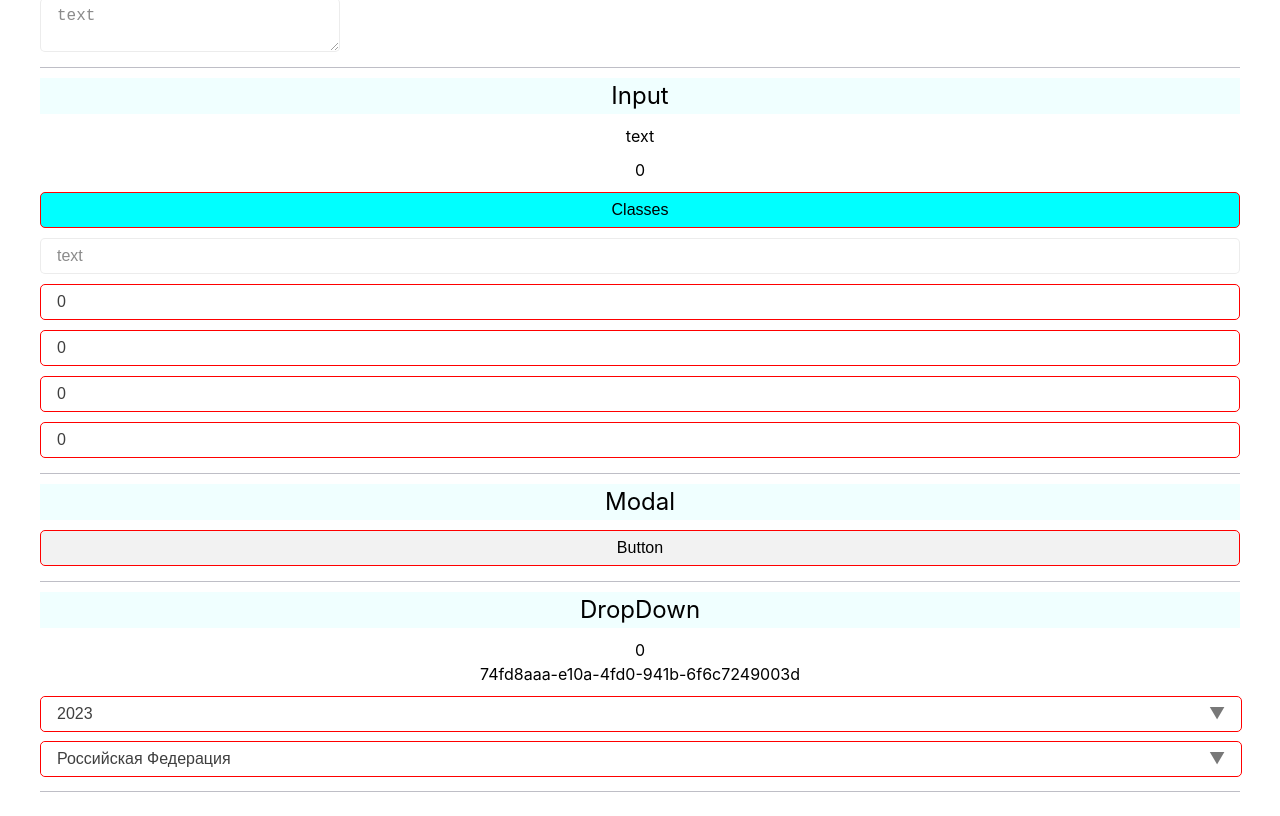
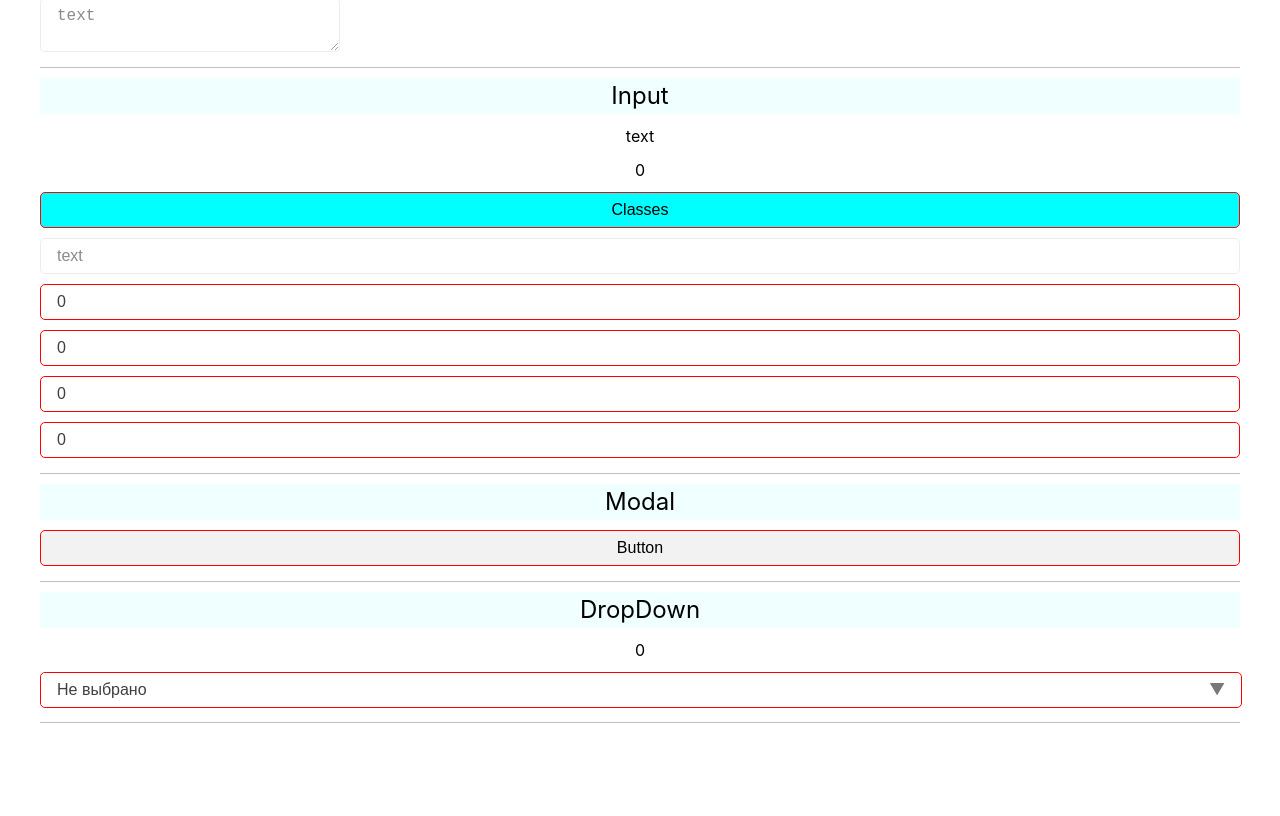
Before and after one commit to Smoren/vue3-hive-ui-kit, a Vue app: page / in a window 1280 px wide. Shown: the part 415-1231 px from the top of the page. After the commit the page ends 1178 px from the top, so only its background shows below. Built offline with nearby package versions, Linux system fonts and the light colour scheme.

Commit message:
dropdown: fix bug options=object and with-null

```diff
--- a/src/App.vue
+++ b/src/App.vue
@@ -139,7 +139,8 @@ const optionsArray = [
   },
 ];
 
-const dd4 = ref('74fd8aaa-e10a-4fd0-941b-6f6c7249003d')
+// const dd4 = ref('74fd8aaa-e10a-4fd0-941b-6f6c7249003d')
+const dd4 = ref(null)
 
 const optionsObject = {
   '74fd8aaa-e10a-4fd0-941b-6f6c7249003d': {
@@ -237,9 +238,9 @@ onMounted(() => {
         <!-- <hive-drop-down v-model="dropdown" :options="optionsObject" :style="{ width: '300px' }" /> -->
         <!-- <hive-drop-down v-model="dd3" :options="optionsObjectSort" value-field="value" title-field="title" /> -->
         <!-- <hive-drop-down v-model="dd3" :options="optionsObjectSort" title-field="titl" value-field="valu" /> -->
-        <hive-drop-down v-model="dd3" :options="yearList" title-field="title" value-field="value" with-null />
+        <!-- <hive-drop-down v-model="dd3" :options="yearList" title-field="title" value-field="value" with-null /> -->
         <!-- <hive-drop-down v-model="dropdown" :options="options" /> -->
-         <hive-drop-down v-model="dd4" :options="optionsObject" title-field="title" value-field="value" />
+         <hive-drop-down v-model="dd4" :options="optionsObject" title-field="title" value-field="value" with-null />
       </widget-wrapper>
     </div>
   </div>
--- a/src/components/hive-drop-down/hooks/use-list-methods.ts
+++ b/src/components/hive-drop-down/hooks/use-list-methods.ts
@@ -41,8 +41,10 @@ export const useListMethods = ({
     current.value = nullOption.value;
   }
 
-  if ((modelValue !== undefined || modelValue !== null) && filteredOptions.value) {
-    current.value = filteredOptions.value.get(modelValue);
+  if (modelValue !== undefined && filteredOptions.value) {
+    if (modelValue !== null) {
+      current.value = filteredOptions.value.get(modelValue);
+    }
   }
 
   const updateActiveValue = (value: Value) => {
```
